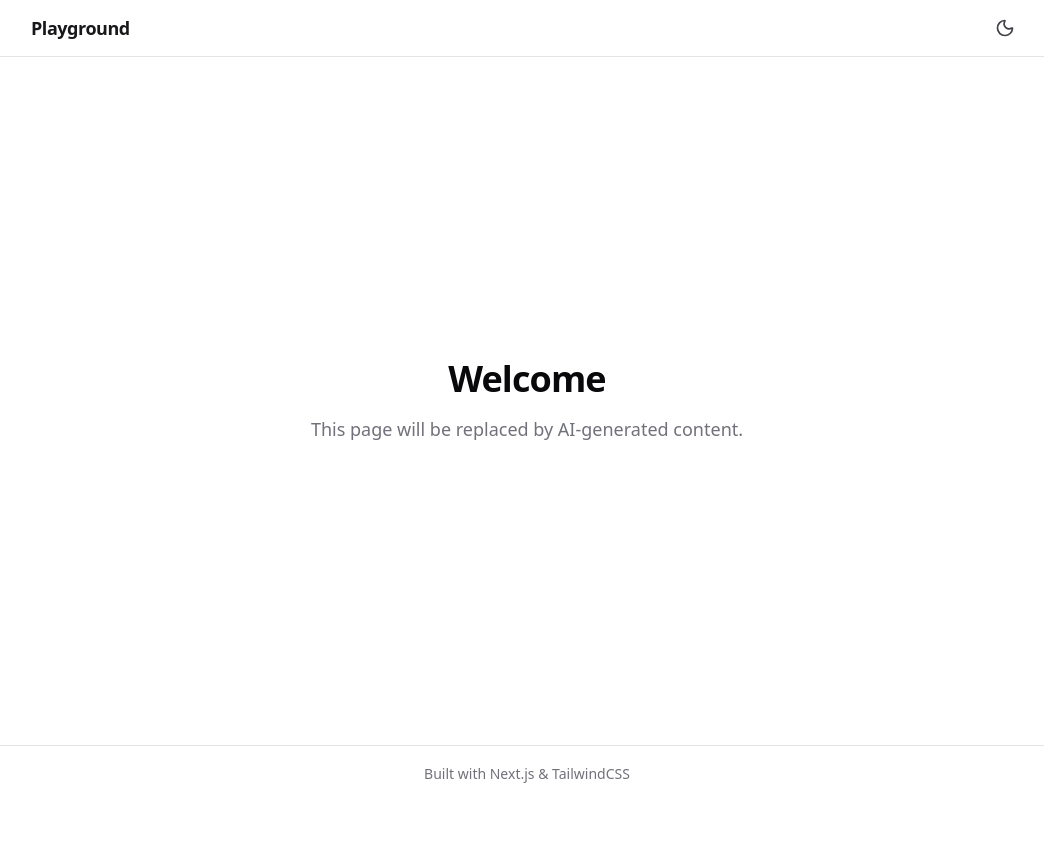
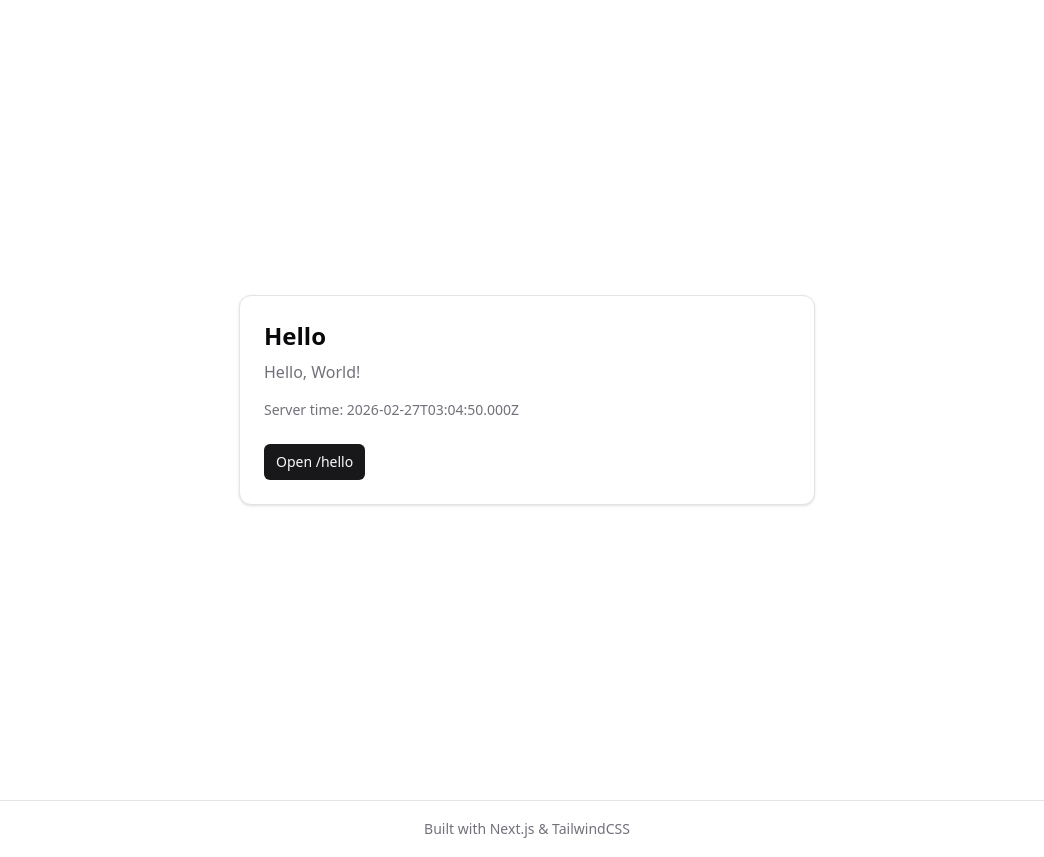
Before and after one commit to hgkang-suprema/playground-repo, a Next.js app: page / in a window 1280 px wide. Shown: the whole page, without its empty margins (113-1157 px from the left). Before the commit the page ends 802 px from the top, so only its background shows below. Built offline with nearby package versions, Linux system fonts and the light colour scheme.

Commit message:
feat: [Turn 3] 엄청가벼운 헬로우 월드

```diff
--- /dev/null
+++ b/src/app/api/hello/route.ts
@@ -0,0 +1,13 @@
+import type { NextRequest } from 'next/server';
+import { NextResponse } from 'next/server';
+import { ApiHelloResponse } from '@/lib/types';
+
+export async function GET(req: NextRequest) {
+  const payload: ApiHelloResponse = {
+    message: 'Hello, World!',
+    time: new Date().toISOString(),
+  };
+  return NextResponse.json(payload);
+}
+
+export default {} as never;
--- /dev/null
+++ b/src/app/hello/page.tsx
@@ -0,0 +1,39 @@
+import HelloCard from '@/components/HelloCard';
+import type { ApiHelloResponse } from '@/lib/types';
+import Link from 'next/link';
+
+async function getHello(): Promise<ApiHelloResponse> {
+  const base = process.env.NEXT_PUBLIC_BASE_PATH ?? '';
+  const res = await fetch(`${base}/api/hello`, { cache: 'no-store' });
+  if (!res.ok) {
+    throw new Error('Failed to fetch hello');
+  }
+  return res.json();
+}
+
+export default async function HelloPage() {
+  let data: ApiHelloResponse | null = null;
+  try {
+    data = await getHello();
+  } catch (e) {
+    data = null;
+  }
+
+  return (
+    <main className="min-h-screen flex items-center justify-center bg-background text-foreground p-6">
+      <div className="space-y-4 max-w-xl w-full">
+        {data ? (
+          <HelloCard data={data} />
+        ) : (
+          <div className="p-6 rounded-md border border-border bg-card text-card-foreground">
+            <h2 className="text-lg font-medium">Greeting</h2>
+            <p className="text-muted-foreground mt-2">Failed to load message. Please try again.</p>
+          </div>
+        )}
+        <Link href="/" className="text-foreground underline underline-offset-4 hover:opacity-80 transition-opacity">
+          ← Back
+        </Link>
+      </div>
+    </main>
+  );
+}
--- a/src/app/page.tsx
+++ b/src/app/page.tsx
@@ -1,17 +1,37 @@
-import Header from "@/components/layout/header";
+import { Card } from '@/components/ui/card';
+import Link from 'next/link';
+import { ApiHelloResponse } from '@/lib/types';
 
-export default function Home() {
+async function getHello(): Promise<ApiHelloResponse> {
+  const base = process.env.NEXT_PUBLIC_BASE_PATH ?? '';
+  const url = `${base}/api/hello`;
+  const res = await fetch(url, { cache: 'no-store' });
+  if (!res.ok) {
+    throw new Error('Failed to fetch');
+  }
+  return res.json() as Promise<ApiHelloResponse>;
+}
+
+export default async function Page() {
+  const data = await getHello().catch(() => null);
+
   return (
-    <>
-      <Header title="Playground" />
-      <div className="flex min-h-[calc(100vh-7rem)] items-center justify-center">
-        <div className="text-center space-y-4">
-          <h2 className="text-4xl font-bold tracking-tight">Welcome</h2>
-          <p className="text-lg text-zinc-500 dark:text-zinc-400">
-            This page will be replaced by AI-generated content.
-          </p>
+    <main className="min-h-screen flex items-center justify-center bg-background text-foreground p-6">
+      <Card className="max-w-xl w-full p-6 bg-card border border-border shadow-sm">
+        <h1 className="text-2xl font-semibold mb-2 text-foreground">Hello</h1>
+        <p className="text-muted-foreground mb-4">
+          {data ? data.message : 'Failed to load greeting.'}
+        </p>
+        <p className="text-muted-foreground text-sm">Server time: {data?.time ?? '—'}</p>
+        <div className="mt-6">
+          <Link
+            href="/hello"
+            className="inline-flex items-center rounded-md bg-primary text-primary-foreground px-3 py-2 text-sm font-medium transition-colors hover:opacity-90"
+          >
+            Open /hello
+          </Link>
         </div>
-      </div>
-    </>
+      </Card>
+    </main>
   );
 }
--- /dev/null
+++ b/src/components/HelloCard.tsx
@@ -0,0 +1,16 @@
+import { Card } from '@/components/ui/card';
+import { ApiHelloResponse } from '@/lib/types';
+
+interface HelloCardProps {
+  data: ApiHelloResponse;
+}
+
+export default function HelloCard({ data }: HelloCardProps) {
+  return (
+    <Card className="p-6 bg-card shadow-sm">
+      <h2 className="text-lg font-medium text-foreground">Greeting</h2>
+      <p className="text-muted-foreground mt-2">{data.message}</p>
+      <p className="text-muted-foreground text-sm mt-1">time: {data.time ?? '—'}</p>
+    </Card>
+  );
+}
--- a/src/lib/types.ts
+++ b/src/lib/types.ts
@@ -1,4 +1,8 @@
-// Shared type definitions
-// AI agents will add project-specific types here
+export type ApiHelloResponse = {
+  message: string;
+  time?: string;
+};
 
-export {};
+export type PageProps = {
+  initialData?: ApiHelloResponse;
+};
```
